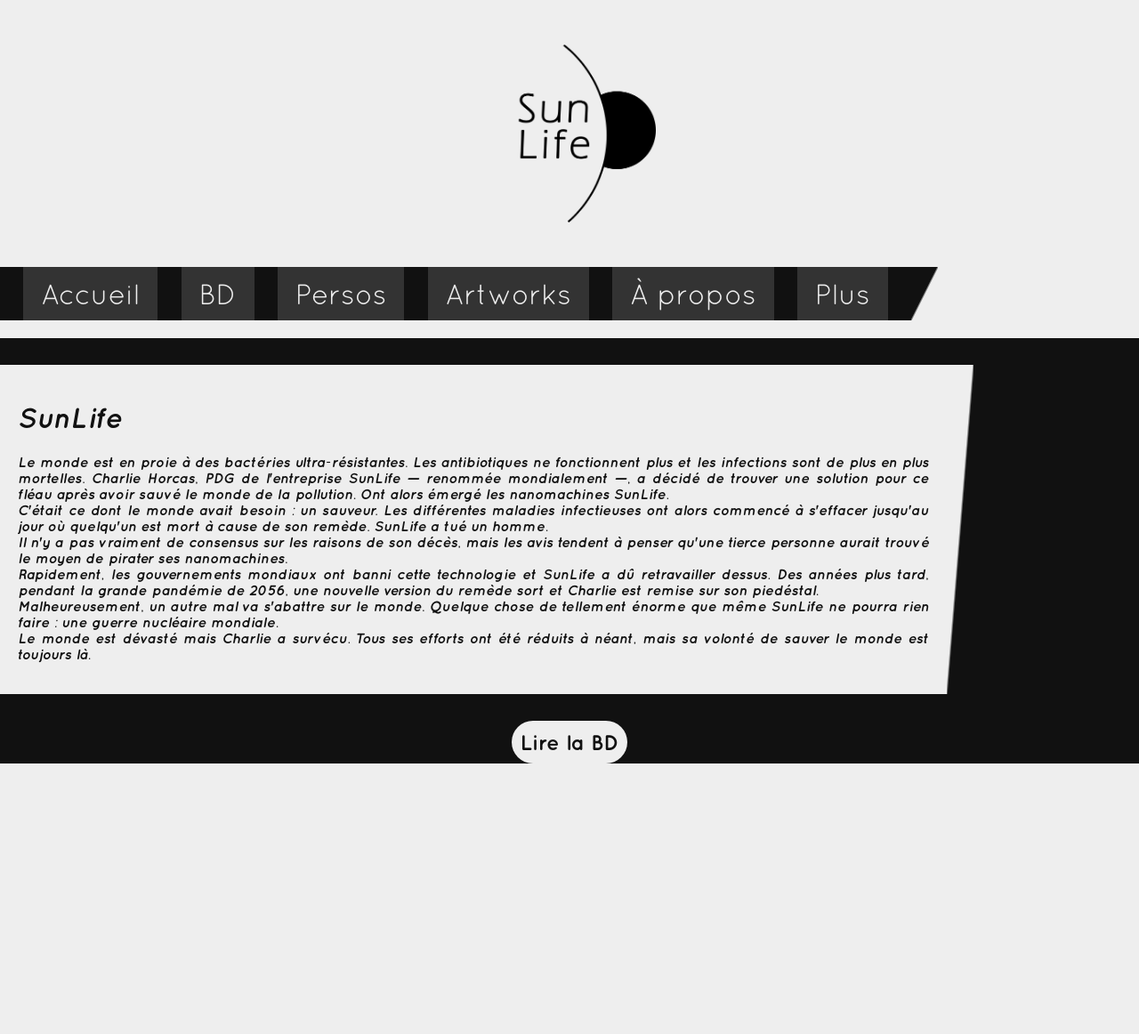
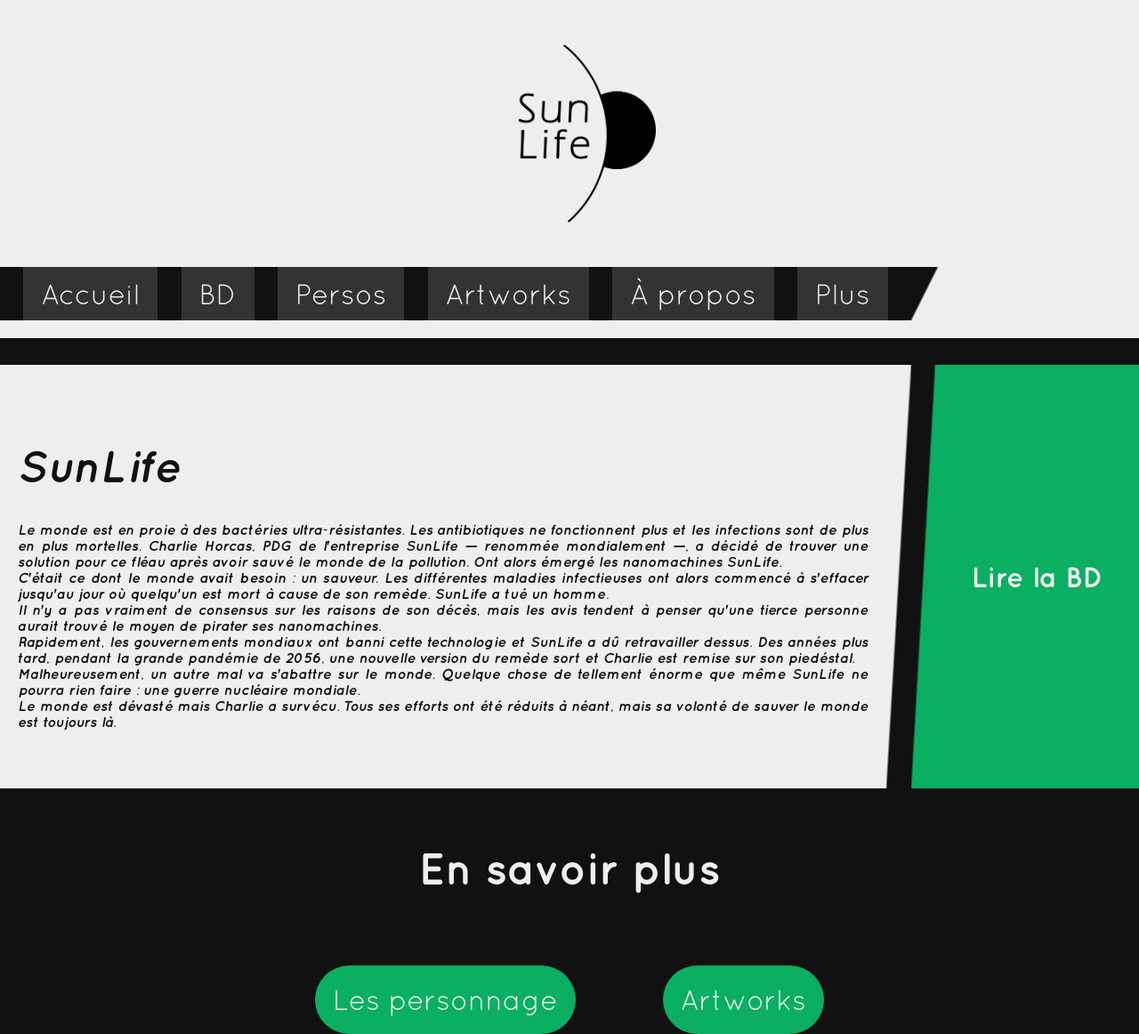
Before and after one commit to Mathiouza/SunLife, a PHP site: page / in a window 1280 px wide. Shown: the whole page at 89% size. Before the commit the page ends 858 px from the top, so only its background shows below. Run offline with PHP 8.4, Linux system fonts and the light colour scheme.

Commit message:
Change read button and add line animation

```diff
--- a/index.php
+++ b/index.php
@@ -10,7 +10,6 @@
 		<script type="module" src="./js/app.js"></script>
 	</head>
 	<body>
-
 		<nav>
 			<div id="logo" >
 				<img src="./res/common/logo sunlife.png" />
@@ -30,7 +29,10 @@
 			</div>
 		</nav>
 
+		<canvas id="canvas"></canvas>
+
 		<div id="content">
+			<div id="summary-container">
 				<div id="summary" >
 					<div id="text">
 						<h1>SunLife</h1>
@@ -51,9 +53,19 @@
 					<div class="border border-light"></div>
 				</div>
 
-			<div id="button-read-container">
+				<div id="button-read-container" class="resize">
 					<div id="button-read">
 						Lire la BD
+					</div>
+					<div class="border border-tertiary"></div>
+				</div>
+			</div>
+
+			<div id="more-container">
+				<h1>En savoir plus</h1>
+				<div id="more-buttons">
+					<div class="more-button" id="persos">Les personnage</div>
+					<div class="more-button" id="artworks">Artworks</div>
 				</div>
 			</div>
 		</div>
--- a/js/app.js
+++ b/js/app.js
@@ -1,5 +1,14 @@
+import { PathRenderer } from "./path-renderer";
+import * as Constants from "./constants";
+let canvas = document.getElementById('canvas');
+let pathMainPage;
+if (canvas instanceof HTMLCanvasElement) {
+    canvas.width = canvas.clientWidth;
+    canvas.height = canvas.clientHeight;
+    pathMainPage = new PathRenderer(canvas);
+}
 const fixBorderSize = () => {
-    let borders = document.getElementsByClassName('border');
+    let borders = document.getElementsByClassName('border resize');
     for (let border of borders) {
         if (border instanceof HTMLElement) {
             border.style.height = '0';
@@ -10,5 +19,57 @@ const fixBorderSize = () => {
         }
     }
 };
-window.onload = fixBorderSize;
-window.onresize = fixBorderSize;
+const fixMoreButtonsSize = () => {
+    let buttons = document.getElementsByClassName("more-button");
+    let width = 0;
+    for (let button of buttons) {
+        if (button instanceof HTMLElement) {
+            button.style.width = 'initial';
+        }
+    }
+    setTimeout((buttons) => {
+        for (let button of buttons) {
+            if (button instanceof HTMLElement) {
+                if (button.clientWidth > width)
+                    width = button.clientWidth;
+            }
+        }
+        for (let button of buttons) {
+            if (button instanceof HTMLElement) {
+                button.style.width = width + 'px';
+            }
+        }
+    }, 20, buttons);
+};
+let time = Date.now();
+let startTime = Date.now();
+const drawPath = () => {
+    time = Date.now();
+    pathMainPage.draw(Math.pow((time - startTime) / Constants.PATH_ANIMATION_TIME, 1 / 2));
+    if (time < startTime + Constants.PATH_ANIMATION_TIME)
+        setTimeout(drawPath, 5);
+};
+window.onresize = () => {
+    fixBorderSize();
+    fixMoreButtonsSize();
+    if (canvas instanceof HTMLCanvasElement) {
+        let body = document.body;
+        let html = document.documentElement;
+        let height = Math.max(body.scrollHeight, body.offsetHeight, html.clientHeight, html.scrollHeight, html.offsetHeight);
+        canvas.width = canvas.clientWidth;
+        canvas.height = height;
+        pathMainPage.draw(1);
+    }
+};
+window.onload = () => {
+    fixBorderSize();
+    fixMoreButtonsSize();
+    setTimeout(() => {
+        time = Date.now();
+        startTime = Date.now();
+        drawPath();
+    }, 500);
+};
+document.getElementById("button-read-container").onclick = () => {
+    window.location.href = "./BD.php";
+};
--- /dev/null
+++ b/js/constants.js
@@ -0,0 +1 @@
+export const PATH_ANIMATION_TIME = 2000;
--- /dev/null
+++ b/src/constants.ts
@@ -0,0 +1 @@
+export const PATH_ANIMATION_TIME = 2000;
--- a/styles/styles.css
+++ b/styles/styles.css
@@ -3,6 +3,7 @@
 :root {
     --main-color: #111111;
     --secondary-color: #eeeeee;
+    --tertiary-color: #0aaf62;
 }
 
 body {
@@ -11,6 +12,11 @@ body {
     background-color: var(--main-color);
     color: var(--secondary-color);
     font-family: "Quicksand", "Helvetica Neue", Helvetica, Arial, "sans-serif";
+
+    overflow-x: hidden;
+    overflow-y: visible;
+
+    position:relative;
 }
 
 nav {
@@ -79,7 +85,12 @@ nav {
     background-repeat: no-repeat;
 }
 
-@keyframes slide {
+.border-tertiary {
+    background-image: linear-gradient(to top left, var(--tertiary-color) 48%, transparent 52%);
+    background-repeat: no-repeat;
+}
+
+@keyframes slide-left {
     0% {
         transform: translateX(-100%);
     }
@@ -88,63 +99,103 @@ nav {
     }
 }
 
+@keyframes slide-right {
+    0% {
+        transform: translateX(100%);
+    }
+    100% {
+        transform: translateX(0%);
+    }
+}
+
 #summary {
-    animation: 1s ease-out 0s 1 slide;
-    margin-top: 30px;
+    animation: 1s ease-out 0s 1 slide-left;
     display: flex;
     justify-content: left;
+    width: 80%;
 }
 
 #summary > #text {
     text-align:justify;
     font-weight: bold;
     font-style: italic;
-    width: 80%;
+    width: 100%;
     padding: 20px;
+    padding-top: 50px;
+    padding-bottom: 50px;
     background-color: var(--secondary-color);
     color: var(--main-color);
 }
 
-#summary > #text > h1 {
-    font-size: xx-large;
-}
-
-@keyframes dotAnimation {
-    0% {
-        color: transparent;
-        background-color: transparent;
-        transform: translateY(-300%);
-    }
-    50% {
-        color: transparent;
-        background-color: transparent;
-    }
-    100% {
-        color: var(--main-color);
-        background-color: var(--secondary-color);
-        transform: translateY(0%);
-    }
+h1 {
+    font-size: 50px;
 }
 
 #button-read {
-    animation: 1s ease-out 0.4s 1 dotAnimation forwards;
-    background-color: transparent;
-    color: transparent;
-    padding: 10px;
+    height: 100%;
+    background-color: var(--tertiary-color);
+    width: 100%;
+    display: flex;
+    flex-direction: column;
+    justify-content: center;
+    text-align: center;
+    font-size: xx-large;
     font-weight: bold;
-    border-radius: 9999px;
-    width: fit-content;
-    height: fit-content;
-    font-size: x-large;
-    align-self: center;
-    display: inline-block;
+    transition: 0.3s ease-in-out;
 }
 
 #button-read-container {
+    animation: 0.7s ease-out 0.7s 1 slide-right forwards;
+    transform: translateX(100%);
+    display:flex;
+    flex-direction: row-reverse;
+    justify-content: right;
+    width: 20%;
+}
+
+#button-read-container:hover > #button-read {
+    transition: 0.3s ease-in-out;
+    font-size: 50px;
+}
+
+#summary-container {
     margin-top: 30px;
-    text-align: center;
+    display: flex;
+    justify-content: space-between;
+    width: 100%;
 }
 
 #content {
     width:100%;
+    position:relative;
 }
+
+#canvas {
+    position:absolute;
+    top: -30px;
+    left: 0;
+    width: 100%;
+    height: 100%;
+    z-index: -1;
+}
+
+#more-container {
+    margin-top: 60px;
+    width: 100%;
+    text-align: center;
+}
+
+#more-buttons {
+    margin: auto;
+    margin-top: 80px;
+    width: 60%;
+    display: flex;
+    justify-content: space-evenly;
+    font-size: xx-large;
+}
+
+.more-button {
+    background-color: var(--tertiary-color);
+    border-radius: 9999px;
+    padding: 20px;
+}
```
Also changed, not shown: js/curve.js (added, +39 -0 lines), js/path-renderer.js (added, +36 -0 lines), js/point.js (added, +32 -0 lines), js/vec2.js (added, +11 -0 lines), src/app.ts (+90 -3 lines), src/curve.ts (added, +48 -0 lines), src/path-renderer.ts (added, +72 -0 lines), src/point.ts (added, +42 -0 lines), src/vec2.ts (added, +21 -0 lines), BD.php (added). Lines whose indentation alone changed are shown as unchanged.
